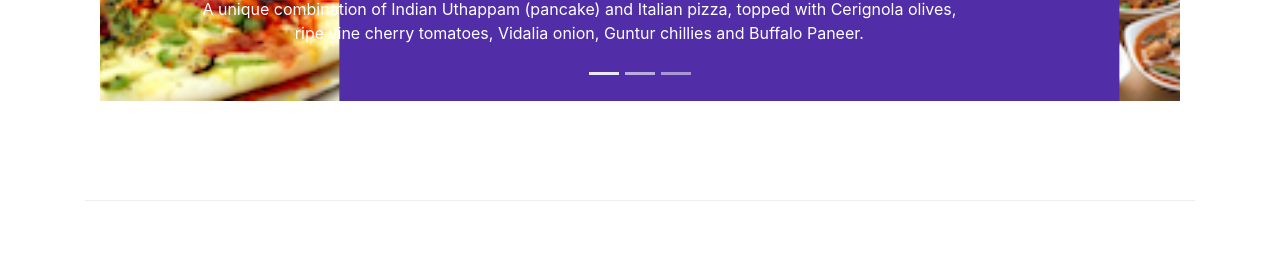
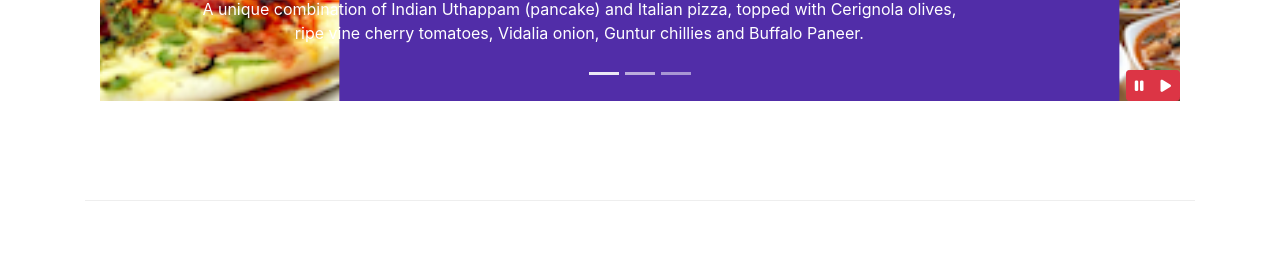
Before and after one commit to liorgab/020-confusion, a plain HTML site: page index.html in a window 1280 px wide. Shown: the part 533-800 px from the top of the page. Drawn offline with nearby package versions, Linux system fonts and the light colour scheme.

Commit message:
play and pause jquery

```diff
--- a/css/styles.css
+++ b/css/styles.css
@@ -56,3 +56,9 @@ body{
     left: 0;
     min-height: 300px;
 }
+
+#carouselButton {
+    right:0px;
+    position: absolute;
+    bottom: 0px;
+}
--- a/index.html
+++ b/index.html
@@ -233,6 +233,15 @@
                    <a class="carousel-control-next" href="#mycarousel" role="button" data-slide="next">
                         <span class="carousel-control-next-icon"></span>
                    </a>
+                   <!-- play and pause buttons -->
+                   <div class="btn-group" id="carouselButton">
+                       <button class="btn btn-danger btn-sm" id="carousel-pause">
+                   	    <span class="fa fa-pause"></span>
+                       </button>
+                       <button class="btn btn-danger btn-sm" id="carousel-play">
+                   	    <span class="fa fa-play"></span>
+                       </button>
+                   </div>
              </div>
           </div>
        </div>
@@ -400,6 +409,21 @@
      <script src="node_modules/jquery/dist/jquery.slim.min.js"></script>
      <script src="node_modules/popper.js/dist/umd/popper.min.js"></script>
      <script src="node_modules/bootstrap/dist/js/bootstrap.min.js"></script>
+     <script>
+        $(document).ready(function(){
+          <!-- carousel interval script -->
+          $("#mycarousel").carousel({ interval: 1000 });
+          <!-- carousel Pause script-->
+          $("#carousel-pause").click(function(){
+            $("#mycarousel").carousel('pause');
+          });
+          <!-- carousel play script -->
+          $('#carousel-play').click(function(){
+            $('#mycarousel').carousel('cycle');
+          });
+        })
+     </script>
+
 </body>
 
 </html>
```
